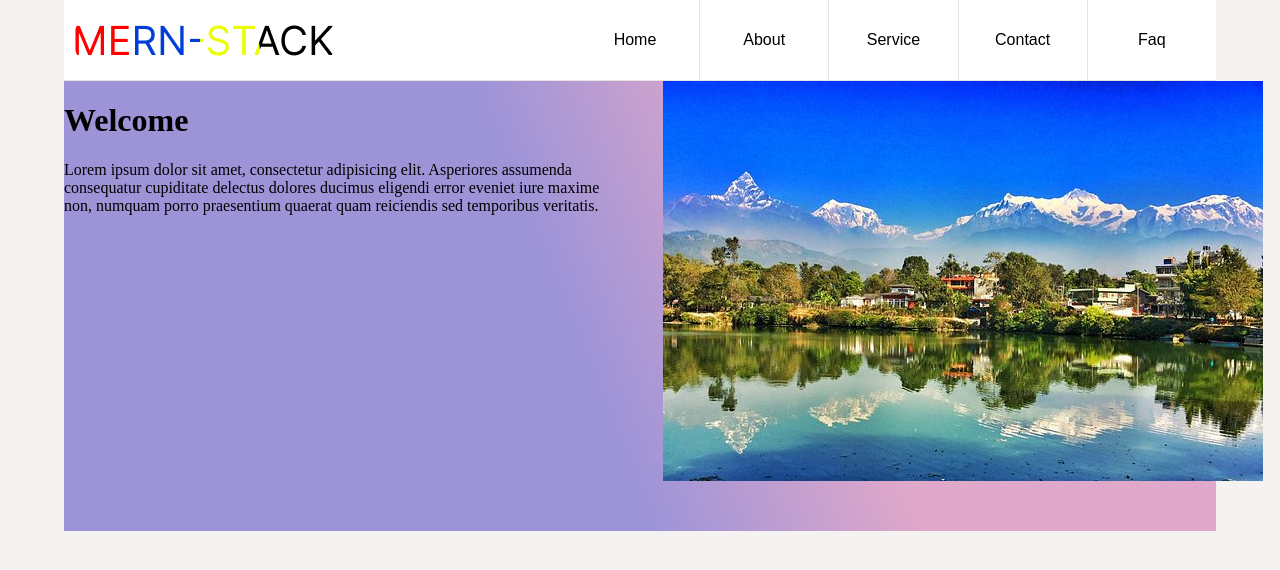
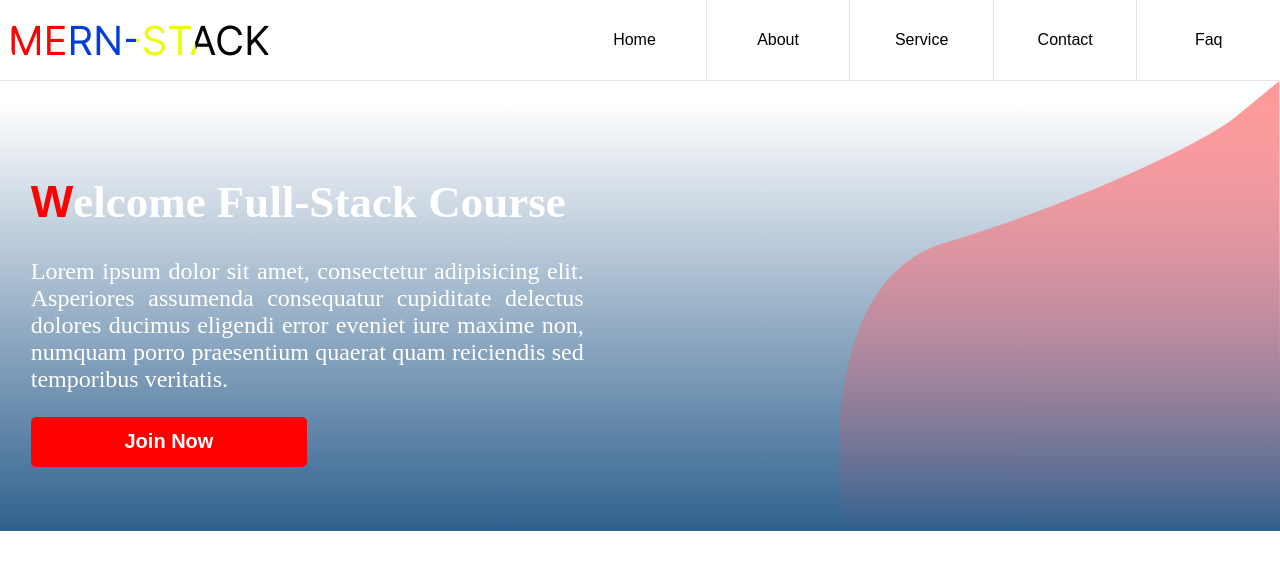
Before and after one commit to dpdahal/fullstack7am, a plain HTML site: page exercise/index.html in a window 1280 px wide. Drawn offline with Linux system fonts and the light colour scheme.

Commit message:
template change

```diff
--- a/exercise/css/style.css
+++ b/exercise/css/style.css
@@ -1,10 +1,10 @@
 body{
     margin: 0;
     padding: 0;
-    background: #f5f2f2;
+    /*background: #f5f2f2;*/
 }
 .container{
-    width: 90%;
+    width: 1280px;
     min-height: 400px;
     background: white;
     margin: auto;
@@ -60,7 +60,7 @@ body{
 .banner{
     width: 100%;
     height: 450px;
-    background: linear-gradient(248deg, rgba(197, 90, 154, 0.53) 35.39%, rgba(70, 52, 181, 0.53) 55.6%);
+    background: linear-gradient(180deg, #FFF 4.44%, #30618E 100%, rgba(48, 97, 142, 0.00) 100%);
     display: flex;
     justify-content: space-between;
 }
@@ -68,10 +68,47 @@ body{
 .banner-left{
     width: 48%;
     height: 100%;
-    /*background: red;*/
+    display: flex;
+    color: white;
+}
+
+.left-text-box{
+    width: 90%;
+    margin: auto;
+}
+
+.left-text-box h1{
+    font-size: 45px;
+    font-weight: bold;
+}
+
+.left-text-box h1 span{
+   color: red;
+    font-family: fantasy;
+}
+.left-text-box p{
+    font-size: 24px;
+    text-align: justify;
+}
+
+.join-btn{
+    width: 50%;
+    background: red;
+    height: 50px;
+    color: white;
+    text-align: center;
+    border: none;
+    border-radius: 5px;
+    font-size: 20px;
+    font-weight: bold;
+}
+.join-btn:hover{
+    background:darkred;
 }
 .banner-right{
     width: 48%;
     height: 100%;
     /*background: green;*/
+    display: flex;
+    justify-content: flex-end;
 }
--- a/exercise/index.html
+++ b/exercise/index.html
@@ -25,14 +25,32 @@
         </div>
     </div>
     <div class="banner">
-       <div class="banner-left">
-           <h1>Welcome</h1>
-           <p>
-              Lorem ipsum dolor sit amet, consectetur adipisicing elit. Asperiores assumenda consequatur cupiditate delectus dolores ducimus eligendi error eveniet iure maxime non, numquam porro praesentium quaerat quam reiciendis sed temporibus veritatis.
-           </p>
-       </div> <div class="banner-right">
-        <img src="./img/photo4jpg.jpg" alt="">
-       </div>
+        <div class="banner-left">
+            <div class="left-text-box">
+                <h1><span>W</span>elcome Full-Stack Course</h1>
+                <p>
+                    Lorem ipsum dolor sit amet, consectetur adipisicing elit. Asperiores assumenda consequatur
+                    cupiditate delectus dolores ducimus eligendi error eveniet iure maxime non, numquam porro
+                    praesentium quaerat quam reiciendis sed temporibus veritatis.
+                </p>
+                <button class="join-btn">Join Now</button>
+            </div>
+        </div>
+        <div class="banner-right">
+            <svg xmlns="http://www.w3.org/2000/svg" width="441" height="451" viewBox="0 0 441 451" fill="none">
+                <g style="mix-blend-mode:hard-light">
+                    <path d="M395.311 37C353.311 69 218.111 128.4 105.311 162C-5.25382 194.934 -7.63706 361.862 5.49595 446H440.311V0L395.311 37Z"
+                          fill="url(#paint0_linear_1_3)"/>
+                </g>
+                <defs>
+                    <linearGradient id="paint0_linear_1_3" x1="220.155" y1="-1.11461e-06" x2="220.155" y2="451"
+                                    gradientUnits="userSpaceOnUse">
+                        <stop stop-color="#EB4B4B"/>
+                        <stop offset="1" stop-color="#EB4B4B" stop-opacity="0"/>
+                    </linearGradient>
+                </defs>
+            </svg>
+        </div>
     </div>
 </div>
 
```
